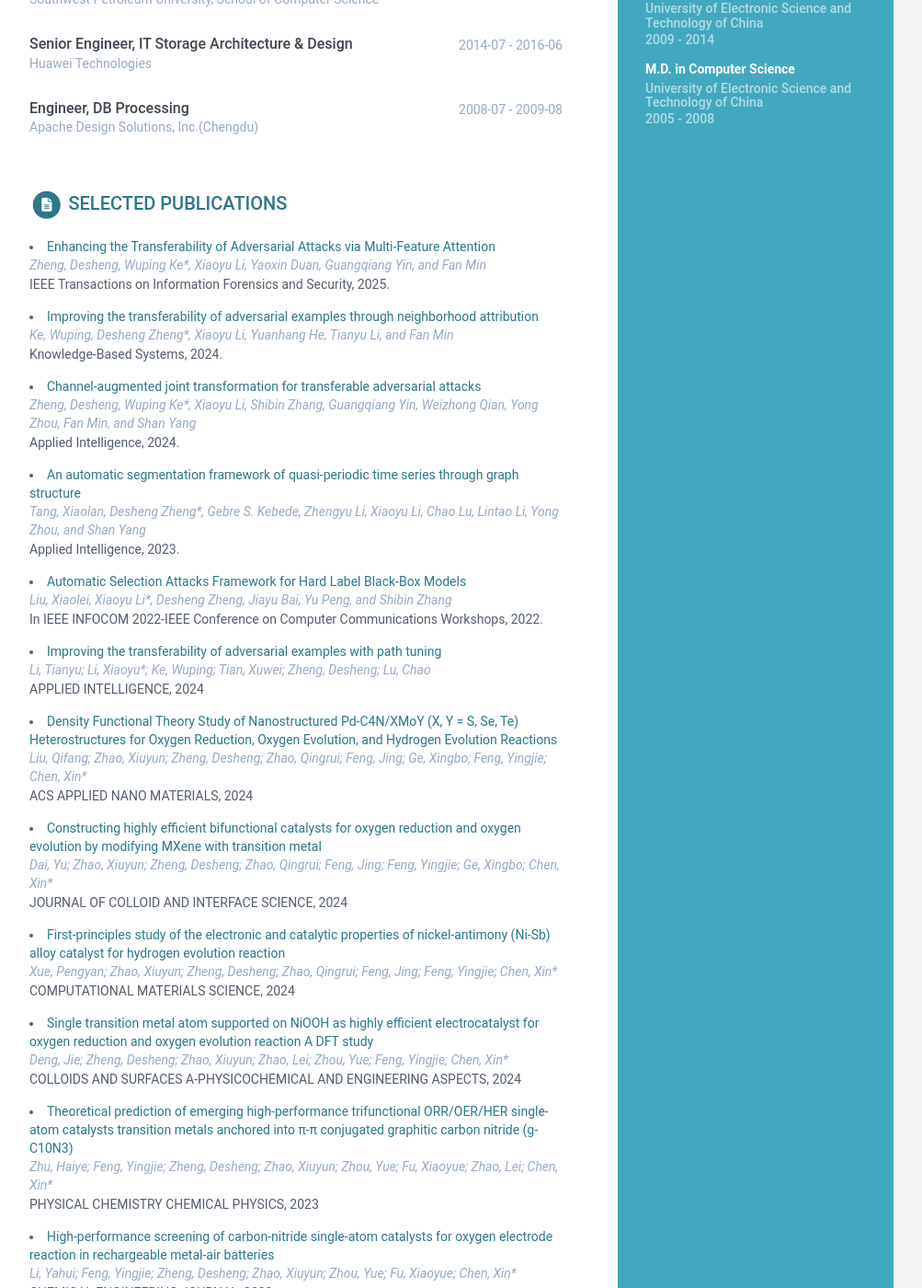
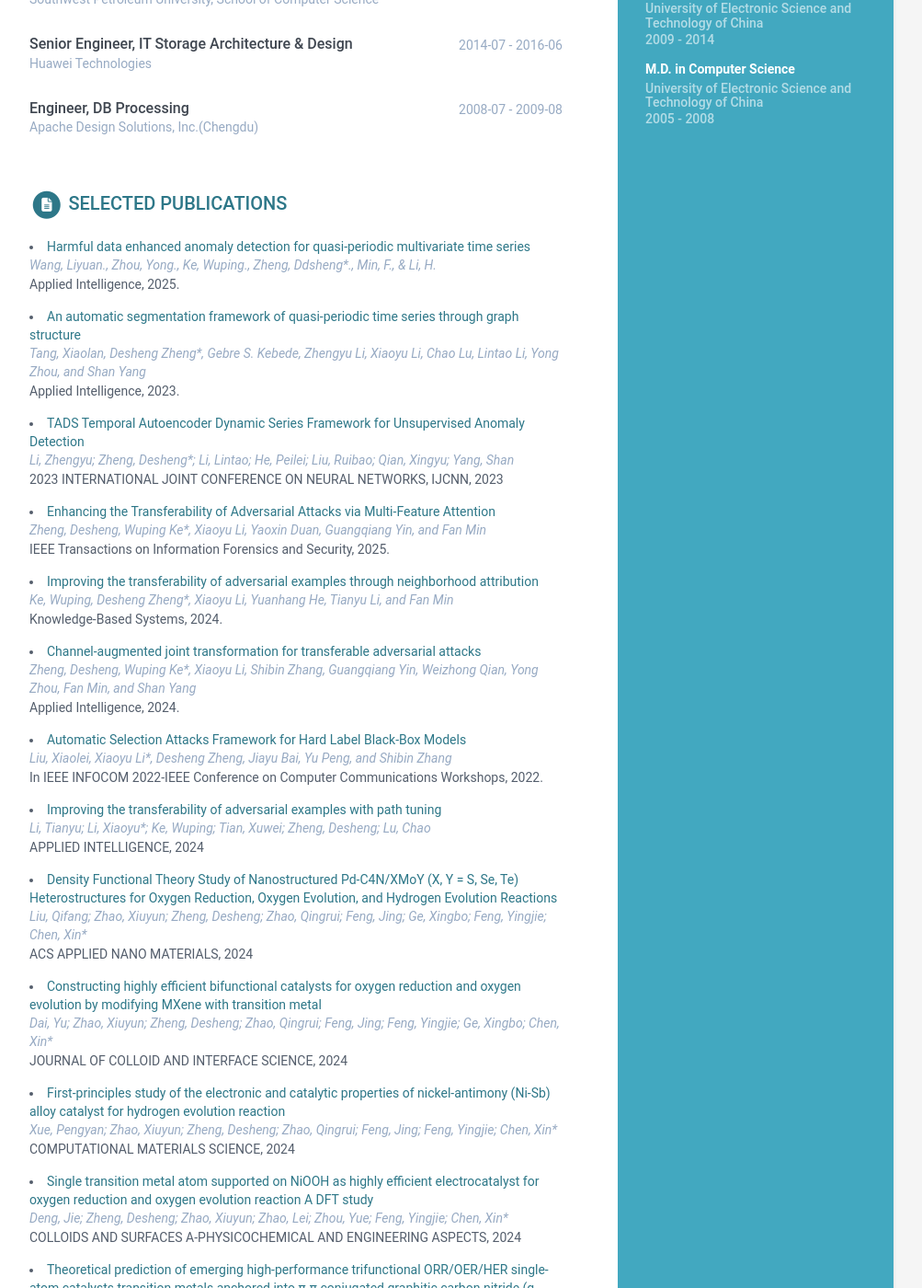
Before and after one commit to DeshengZheng/online-cv, a Jekyll site: the page built from index.html, in a window 1280 px wide and 1400 px high, scrolled down 465 px. Shown: the whole window at 92% size, without its empty margins (168-1171 px from the left). Built offline with Jekyll 4.4.1, drawn with Linux system fonts in a browser that asks for light colours; some of the changed text lies outside the part shown.

Commit message:
Update data.yml

```diff
--- a/_data/data.yml
+++ b/_data/data.yml
@@ -264,6 +264,21 @@ publications:
 #    amet, consectetur adipiscing elit. Vestibulum et ligula in nunc
 #    bibendum fringilla a eu lectus.
   papers:
+  - title: Harmful data enhanced anomaly detection for quasi-periodic multivariate time series
+    link: "#"
+    authors: Wang, Liyuan., Zhou, Yong., Ke, Wuping., Zheng, Ddsheng*., Min, F., & Li, H.
+    conference: Applied Intelligence, 2025.
+
+  - title: An automatic segmentation framework of quasi-periodic time series through graph structure
+    link: "#"
+    authors: Tang, Xiaolan, Desheng Zheng*, Gebre S. Kebede, Zhengyu Li, Xiaoyu Li, Chao Lu, Lintao Li, Yong Zhou, and Shan Yang
+    conference: Applied Intelligence, 2023.
+
+  - title: TADS Temporal Autoencoder Dynamic Series Framework for Unsupervised Anomaly Detection
+    link: "#"
+    authors: Li, Zhengyu; Zheng, Desheng*; Li, Lintao; He, Peilei; Liu, Ruibao; Qian, Xingyu; Yang, Shan
+    conference: 2023 INTERNATIONAL JOINT CONFERENCE ON NEURAL NETWORKS, IJCNN, 2023
+
   - title: Enhancing the Transferability of Adversarial Attacks via Multi-Feature Attention
     link: "#"
     authors: Zheng, Desheng, Wuping Ke*, Xiaoyu Li, Yaoxin Duan, Guangqiang Yin, and Fan Min
@@ -279,10 +294,7 @@ publications:
     authors: Zheng, Desheng, Wuping Ke*, Xiaoyu Li, Shibin Zhang, Guangqiang Yin, Weizhong Qian, Yong Zhou, Fan Min, and Shan Yang
     conference: Applied Intelligence, 2024.
 
-  - title: An automatic segmentation framework of quasi-periodic time series through graph structure
-    link: "#"
-    authors: Tang, Xiaolan, Desheng Zheng*, Gebre S. Kebede, Zhengyu Li, Xiaoyu Li, Chao Lu, Lintao Li, Yong Zhou, and Shan Yang
-    conference: Applied Intelligence, 2023.
+
 
   - title: Automatic Selection Attacks Framework for Hard Label Black-Box Models
     link: "#"
@@ -329,10 +341,7 @@ publications:
     authors: Liu, Siying; Zheng, Desheng; Zhao, Lei; Zhao, Xiuyun; Chen, Xin*
     conference: LANGMUIR, 2023
 
-  - title: TADS Temporal Autoencoder Dynamic Series Framework for Unsupervised Anomaly Detection
-    link: "#"
-    authors: Li, Zhengyu; Zheng, Desheng*; Li, Lintao; He, Peilei; Liu, Ruibao; Qian, Xingyu; Yang, Shan
-    conference: 2023 INTERNATIONAL JOINT CONFERENCE ON NEURAL NETWORKS, IJCNN, 2023
+
 
 #  - title: Adversarial Examples Generation Algorithm through DCGAN
 #    link: "#"
```
